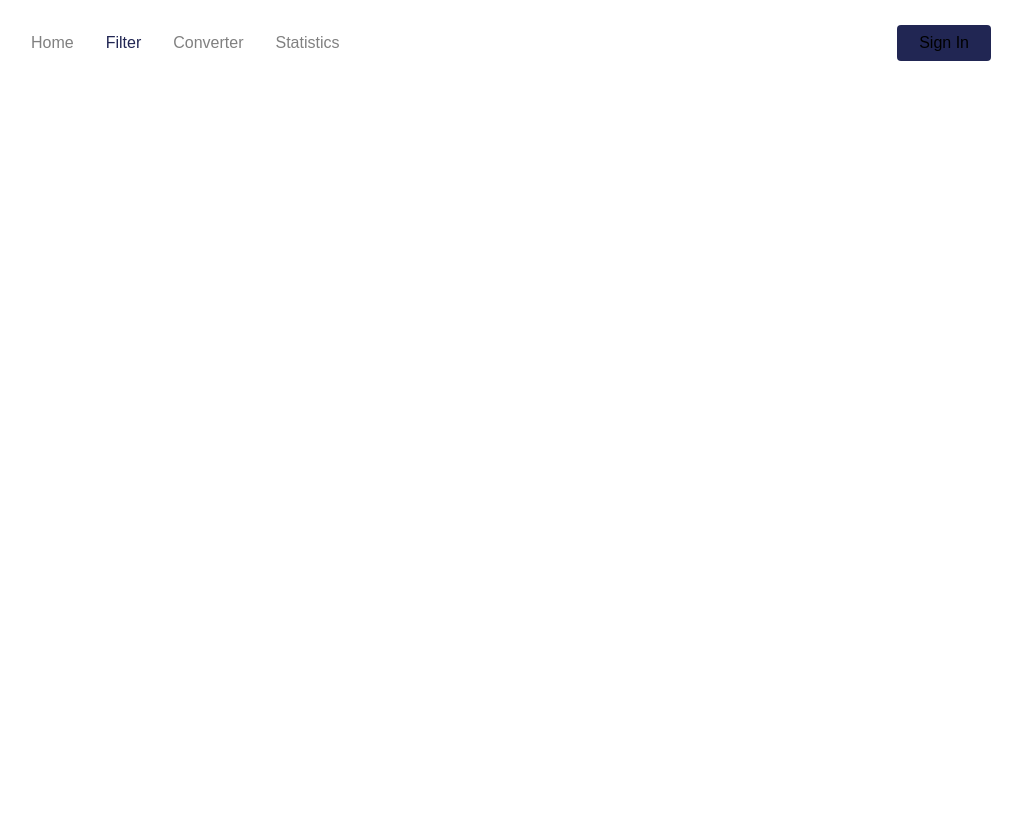
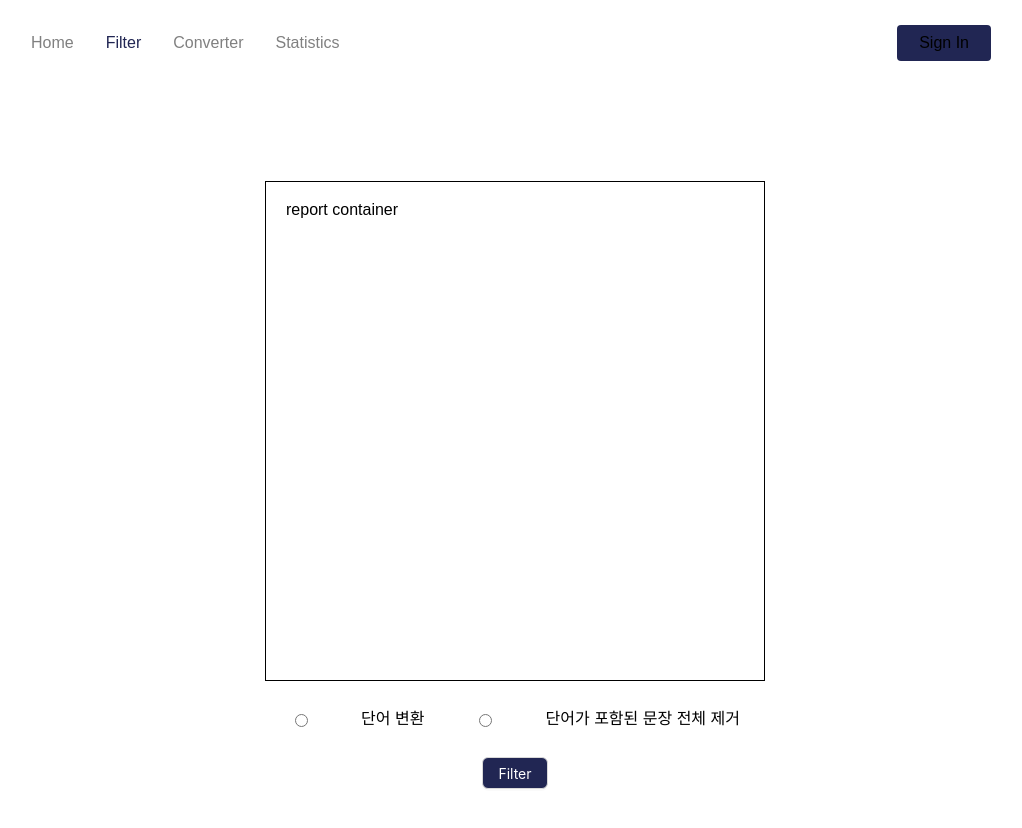
Before and after one commit to leeinsunny/CapstoneProject, a React (Create React App) app in the folder dt-demo-fe/: page /filter/detection in a window 1280 px wide. Shown: the top 828 px of the page, without its empty margins (125-1147 px from the left). Before the commit the page ends 800 px from the top, so only its background shows below. Built offline with nearby package versions, Linux system fonts and the light colour scheme; a web font is replaced by a local one.

Commit message:
add conversion report page
Signed-off-by: yoouung <jyp101400@gmail.com>

```diff
--- a/dt-demo-fe/src/Router.js
+++ b/dt-demo-fe/src/Router.js
@@ -4,9 +4,9 @@ import Home from "./pages/01_home";
 import Filter from "./pages/02_filter";
 import Converter from "./pages/03_converter";
 import Statistics from "./pages/04_statistics";
-import FileListContainer from "./pages/filtering/filelist";
-import RulesContainer from "./pages/filtering/rules";
-import ReportContainer from "./pages/filtering/report";
+import DetectionContainer from "./pages/filtering/detectionReport";
+import ConversionContainer from "./pages/filtering/conversionReport";
+import FilterMain from "./pages/filtering";
 
 const Router = () => {
     return (
@@ -16,9 +16,12 @@ const Router = () => {
                 <Route path="/" element={<Navigate replace to="/home" />} />
                 <Route path="/home" element={<Home />} />
                 <Route path="/filter" element={<Filter />}>
-                    <Route path="filelist" element={<FileListContainer />} />
-                    <Route path="rules" element={<RulesContainer />} />
-                    <Route path="report" element={<ReportContainer />} />
+                    <Route index element={<FilterMain />} />
+                    <Route path="detection" element={<DetectionContainer />} />
+                    <Route
+                        path="conversion"
+                        element={<ConversionContainer />}
+                    />
                 </Route>
                 <Route path="/converter" element={<Converter />} />
                 <Route path="/statistics" element={<Statistics />} />
--- a/dt-demo-fe/src/components/file/uploadBtn.js
+++ b/dt-demo-fe/src/components/file/uploadBtn.js
@@ -50,8 +50,6 @@ const UploadBtn = () => {
 
     useEffect(() => {
         setSelectedFile((currentValue) => fileInputRef.current.files[0]);
-
-        console.log("selected in useEffect", selectedFile);
     }, [selectedFile]);
 
     return (
@@ -67,7 +65,7 @@ const UploadBtn = () => {
             />
             <Button
                 style={{ backgroundColor: "#212653", color: "white" }}
-                onClick={handleButtonClick}
+                onClick={() => handleButtonClick}
             >
                 Upload
             </Button>
--- a/dt-demo-fe/src/pages/02_filter.js
+++ b/dt-demo-fe/src/pages/02_filter.js
@@ -1,23 +1,20 @@
 import React from "react";
+import { Outlet } from "react-router-dom";
 import styled from "styled-components";
-import FileListContainer from "./filtering/filelist";
-import RulesContainer from "./filtering/rules";
 
-const Container = styled.div`
+const MainContainer = styled.div`
     display: flex;
-    flex-direction: row;
+    width: 100vw;
+    height: 100vh;
     align-items: center;
     justify-content: center;
-    height: 100vh;
-    width: 100%;
 `;
 
 const Filter = () => {
     return (
-        <Container>
-            <FileListContainer />
-            <RulesContainer />
-        </Container>
+        <MainContainer>
+            <Outlet />
+        </MainContainer>
     );
 };
 
--- /dev/null
+++ b/dt-demo-fe/src/pages/filtering/detectionReport.js
@@ -0,0 +1,109 @@
+import React, { useEffect, useState } from "react";
+import styled from "styled-components";
+import { Button } from "antd";
+import { useNavigate } from "react-router-dom";
+import useApi from "../../hooks/api/axiosInterceptor";
+import jsPDF from "jspdf";
+import MakePdf from "../../components/report/makePdf";
+
+const Container = styled.div`
+    display: flex;
+    flex-direction: column;
+    justify-content: center;
+    align-items: center;
+`;
+
+const ReportBox = styled.div`
+    display: flex;
+    flex-direction: column;
+    border: 1px solid black;
+    padding: 20px;
+    width: 500px;
+    height: 500px;
+`;
+
+const BottomContainer = styled.div`
+    display: flex;
+    flex-direction: column;
+    justify-content: center;
+    align-items: center;
+`;
+
+const RadioGroup = styled.div`
+    display: flex;
+    flex-direction: row;
+    justify-content: space-around;
+    align-items: center;
+    margin-top: 30px;
+    width: 500px;
+`;
+
+const DetectionContainer = () => {
+    const [radioSelected, setRadioSelected] = useState("");
+    const navigate = useNavigate();
+
+    const onChange = (e) => {
+        setRadioSelected(e.target.value);
+    };
+
+    const handleFilteringButton = async (e) => {
+        e.preventDefault();
+
+        if (radioSelected === "") {
+            alert("필터링 방식을 선택해주세요.");
+            return;
+        }
+
+        try {
+            await useApi.post("/filter/detection/type", {
+                type: radioSelected,
+            });
+            console.log("detection type", radioSelected, " sent successfully");
+            navigate("/filter/conversion");
+        } catch (err) {
+            console.log(err.response);
+        }
+    };
+
+    useEffect(() => {}, [radioSelected]);
+
+    return (
+        <Container>
+            <ReportBox>report container</ReportBox>
+            <BottomContainer>
+                <RadioGroup>
+                    <input
+                        type="radio"
+                        id="word"
+                        name="radioOption"
+                        value="word"
+                        checked={radioSelected === "word"}
+                        onChange={onChange}
+                    />
+                    <label htmlFor="word">단어 변환</label>
+                    <input
+                        type="radio"
+                        id="sent"
+                        name="sent"
+                        value="sent"
+                        checked={radioSelected === "sent"}
+                        onChange={onChange}
+                    />
+                    <label htmlFor="sent">단어가 포함된 문장 전체 제거</label>
+                </RadioGroup>
+                <Button
+                    style={{
+                        marginTop: "30px",
+                        backgroundColor: "#212653",
+                        color: "white",
+                    }}
+                    onClick={handleFilteringButton}
+                >
+                    Filter
+                </Button>
+            </BottomContainer>
+        </Container>
+    );
+};
+
+export default DetectionContainer;
--- /dev/null
+++ b/dt-demo-fe/src/pages/filtering/index.js
@@ -0,0 +1,22 @@
+import React from "react";
+import styled from "styled-components";
+import FileListContainer from "./filelist";
+import RulesContainer from "./rules";
+
+const Container = styled.div`
+    display: flex;
+    flex-direction: row;
+    align-items: center;
+    justify-content: center;
+`;
+
+const FilterMain = () => {
+    return (
+        <Container>
+            <FileListContainer />
+            <RulesContainer />
+        </Container>
+    );
+};
+
+export default FilterMain;
--- a/dt-demo-fe/src/pages/filtering/report.js
+++ /dev/null
@@ -1,42 +0,0 @@
-import React from "react";
-import styled from "styled-components";
-import { Button } from "antd";
-
-const Container = styled.div`
-    display: flex;
-    flex-direction: column;
-    justify-content: center;
-    align-items: center;
-`;
-
-const ReportBox = styled.div`
-    display: flex;
-    flex-direction: column;
-    border: 1px solid black;
-    padding: 20px;
-`;
-
-const ReportContainer = () => {
-    const handleExportButton = () => {
-        console.log("export button clicked");
-        alert("export button clicked");
-    };
-
-    return (
-        <Container>
-            <ReportBox>this is ReportContainer</ReportBox>
-            <Button
-                style={{
-                    marginTop: "30px",
-                    backgroundColor: "#212653",
-                    color: "white",
-                }}
-                onClick={handleExportButton}
-            >
-                Export
-            </Button>
-        </Container>
-    );
-};
-
-export default ReportContainer;
--- a/dt-demo-fe/src/pages/filtering/rules.js
+++ b/dt-demo-fe/src/pages/filtering/rules.js
@@ -92,7 +92,7 @@ const RulesContainer = () => {
         setModalVisible(false);
     };
 
-    const handleStartFiltering = async (e) => {
+    const handleStartDetection = async (e) => {
         e.preventDefault(); // prevent form submit from reloading the page
 
         setForm({ ...form, modules: checkedValues.join() });
@@ -108,13 +108,16 @@ const RulesContainer = () => {
             newFormState = { ...form, modules: checkedValues.join(",") };
         }
 
+        console.log("startDetection clicked");
+        console.log(newFormState);
+
         try {
             await useApi.post("/filter", {
                 form: newFormState,
             });
 
             alert("필터링이 완료되었습니다.");
-            navigate("/filter/report");
+            navigate("/filter/detection");
         } catch (err) {
             console.log(err);
         }
@@ -156,9 +159,9 @@ const RulesContainer = () => {
                         backgroundColor: "#212653",
                         color: "white",
                     }}
-                    onClick={handleStartFiltering}
+                    onClick={handleStartDetection}
                 >
-                    Start Filtering
+                    Start Detection
                 </Button>
             </BtnBar>
 
```
Also changed, not shown: 1 other file (tests, documents, lock files or other folders).
